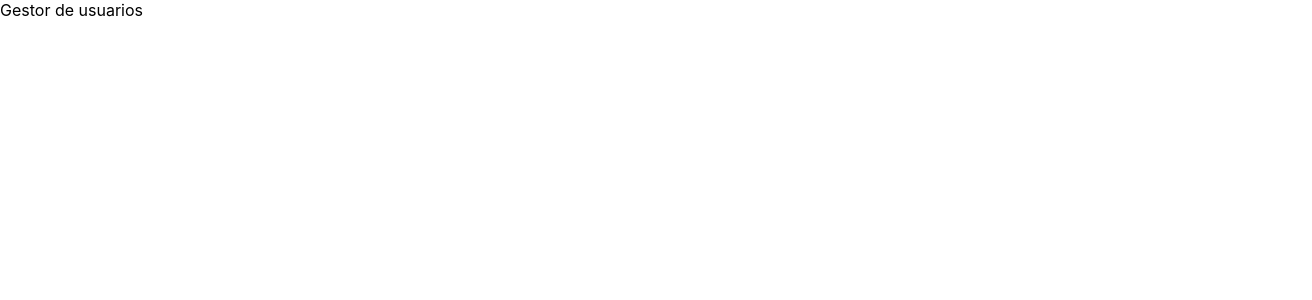
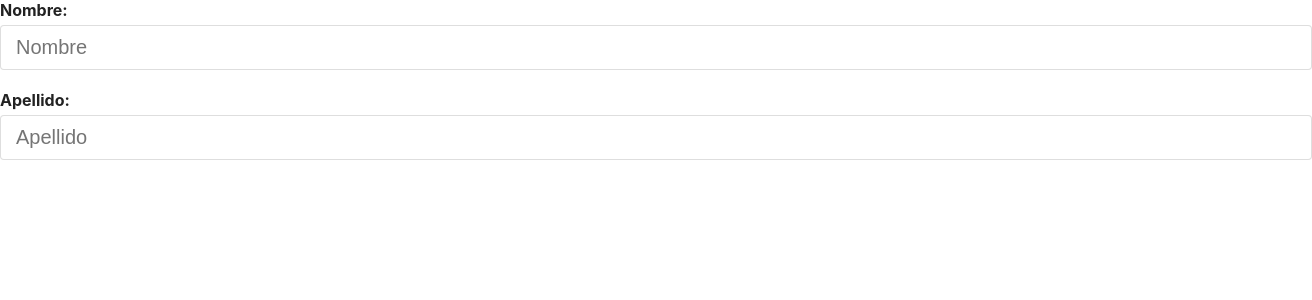
Before and after one commit to TonySauceda/react-gestor-usuarios, a React (Create React App) app: page / in a window 1280 px wide. Shown: the top 300 px of the page, 1312 px wide, since content can reach past the window. Built offline with nearby package versions, Linux system fonts and the light colour scheme.

Commit message:
Custom hook y componente input

```diff
--- a/src/App.js
+++ b/src/App.js
@@ -1,5 +1,16 @@
+import useForm from './hooks/useForm'
+import Input from './components/Input'
+
 function App() {
-	return <div>Gestor de usuarios</div>
+	const [form, handleChange] = useForm({ name: '', apellido: '' })
+
+	console.log(form)
+	return (
+		<form>
+			<Input label="Nombre: " name="name" placeholder="Nombre" value={form.name} onChange={handleChange} />
+			<Input label="Apellido: " name="lastname" placeholder="Apellido" value={form.name} onChange={handleChange} />
+		</form>
+	)
 }
 
 export default App
--- /dev/null
+++ b/src/components/Input.js
@@ -0,0 +1,12 @@
+import './input.css'
+
+const Input = ({ label, ...rest }) => {
+	return (
+		<div className="field">
+			<label>{label}</label>
+			<input {...rest} />
+		</div>
+	)
+}
+
+export default Input
--- /dev/null
+++ b/src/components/input.css
@@ -0,0 +1,21 @@
+.field {
+	margin-bottom: 20px;
+}
+
+.field label {
+	display: block;
+	margin: 0 0 5px 0;
+	color: #222;
+	font-weight: 700;
+}
+
+.field input {
+	background-color: #fff;
+	outline: 0;
+	font-size: 20px;
+	padding: 10px 15px;
+	border: 1px solid rgb(34, 34, 34, 0.15);
+	color: #222;
+	border-radius: 4px;
+	width: 100%;
+}
--- /dev/null
+++ b/src/hooks/useForm.js
@@ -0,0 +1,13 @@
+import { useState } from 'react'
+
+const useForm = (inicial) => {
+	const [form, setForm] = useState(inicial)
+
+	const handleChange = ({ target }) => {
+		setForm({ ...form, [target.name]: target.value })
+	}
+
+	return [form, handleChange]
+}
+
+export default useForm
```
